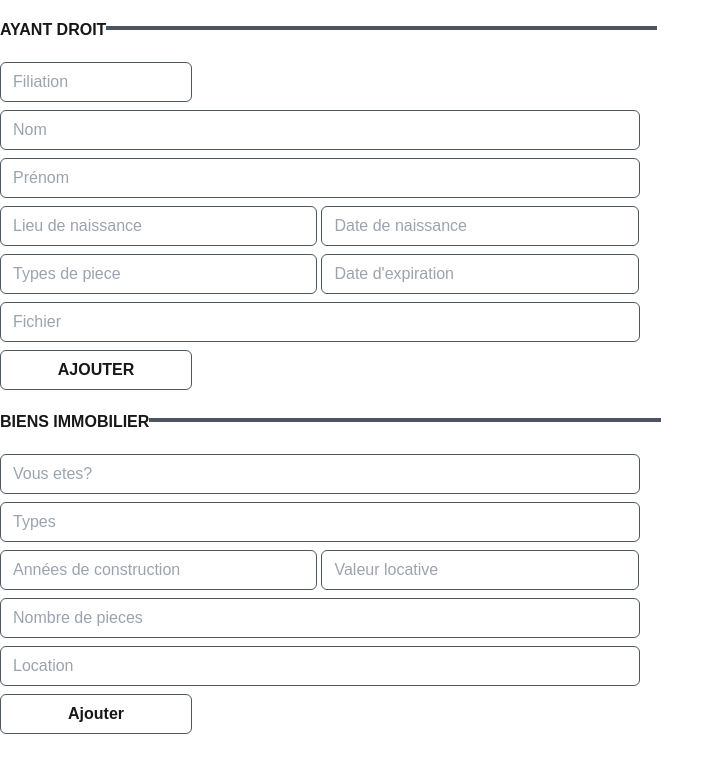
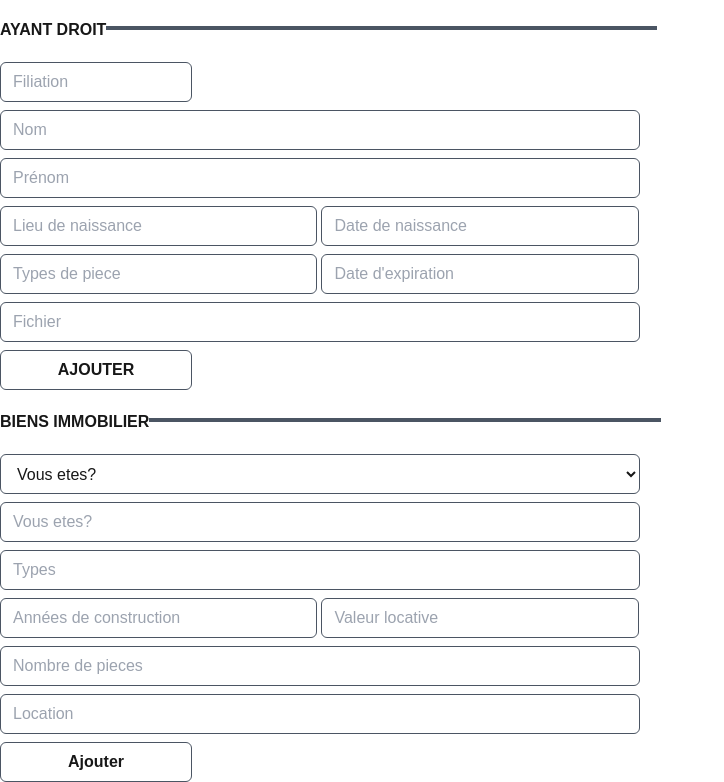
Before and after one commit to EmomiSethForgive/Formulaire__Newton, a Next.js app: page / in a window 1280 px wide. Shown: the part 594-1376 px from the top of the page, without its empty margins (0-724 px from the left). Before the commit the page ends 1328 px from the top, so only its background shows below. Built offline with nearby package versions, Linux system fonts and the light colour scheme.

Commit message:
10 commit

```diff
--- a/app/components/Forms.jsx
+++ b/app/components/Forms.jsx
@@ -56,6 +56,12 @@ export function Forms() {
             <h1 className="max-sm:text-xs">BIENS IMMOBILIER</h1>
             <div className="w-[72%] bg-gray-600 md:w-[40%] md:mt-2  max-sm:m-auto h-1"></div>
           </div>
+          <select className="border border-gray-600 bg-transparent  h-10  rounded-md pl-3 max-sm:pl-2 max-sm:w-full w-[70%] md:w-[50%]">
+            <option disabled selected className="bg-transparent">Vous etes?</option>
+            <option  className="border border-gray-600 bg-transparent  h-10  rounded-md pl-3 max-sm:pl-2 max-sm:w-full w-[70%] md:w-[50%]">Bailleurs</option>
+            <option  className="border border-gray-600 bg-transparent  h-10  rounded-md pl-3 max-sm:pl-2 max-sm:w-full w-[70%] md:w-[50%]">Locataire</option>
+            <option  className="border border-gray-600 bg-transparent  h-10  rounded-md pl-3 max-sm:pl-2 max-sm:w-full w-[70%] md:w-[50%]">Agence Immobilière</option>
+          </select>
           <input type="text" placeholder="Vous etes?" className="border border-gray-600 bg-transparent  h-10  rounded-md pl-3 max-sm:pl-2 max-sm:w-full w-[70%] md:w-[50%] " />
           <input type="text" placeholder="Types" className="border border-gray-600 bg-transparent  h-10  rounded-md pl-3 max-sm:pl-2 max-sm:w-full w-[70%] md:w-[50%] " />
           <div className="flex gap-1">
```
